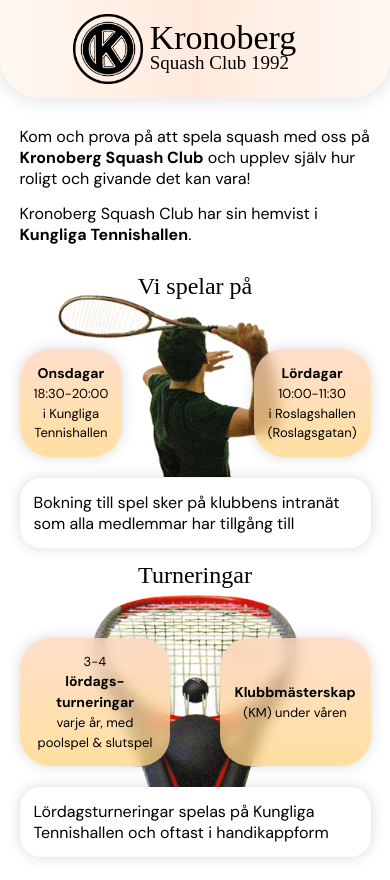
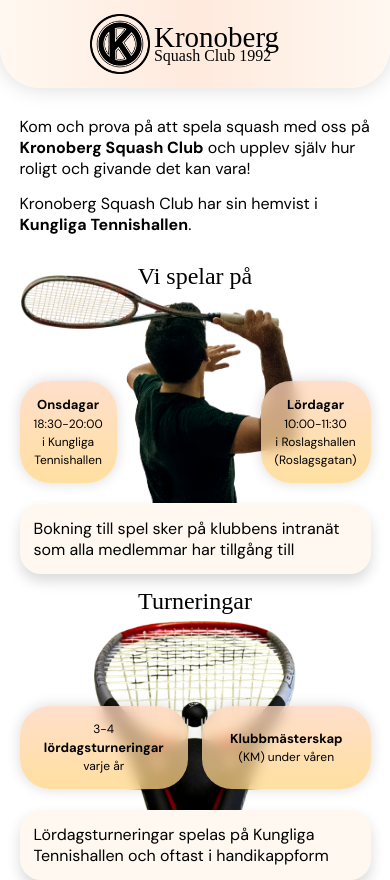
Before and after one commit to ArvidAlforn/arvidalforn.github.io, a plain HTML site: page index.html in a window 390 px wide. Shown: the top 880 px of the page. Drawn offline with Linux system fonts and the light colour scheme; a web font is replaced by a local one.

Commit message:
Add files via upload

```diff
--- a/index.html
+++ b/index.html
@@ -93,9 +93,9 @@
                                         <strong><span class="avoid-wrap">lördags</span>&shy;<span class="avoid-wrap">turneringar</span></strong>
                                     </span>
                                     <br class="line-break">
-                                    varje år, med poolspel
+                                    varje år<span class="desktop-only">, med poolspel
                                     <br class="line-break">
-                                    & slutspel
+                                    & slutspel</span>
                                 </p>
                             </div>
                             <div class="text-box">
--- a/style.css
+++ b/style.css
@@ -104,14 +104,14 @@ header .area-box{
 }
 
 .combo-mark h1{
-    margin-top: -7px;
+    margin-top: -5px;
     font-size: 34px;
     font-family: 'DM Serif Text';
     font-weight: 400;
     line-height: 1.25;
 }
 .combo-mark h2{
-    margin-top: -7px;
+    margin-top: -10px;
     font-size: 19px;
     font-weight: 400;
     font-family: 'DM Serif Text';
@@ -330,6 +330,28 @@ span{
     .line-break{
         display: none;
     }
+    .logo{
+        width: 60px;
+        height: 100%;
+    }
+
+    .combo-mark{
+        gap: 4px;
+    }
+
+    .combo-mark h1{
+        margin-top: -4px;
+        font-size: 29px;
+        font-family: 'DM Serif Text';
+        font-weight: 400;
+        line-height: 1.25;
+    }
+    .combo-mark h2{
+        margin-top: -9px;
+        font-size: 16px;
+        font-weight: 400;
+        font-family: 'DM Serif Text';
+    }
 
     header ul li a, .line{
         display: none;
@@ -380,9 +402,15 @@ span{
         background-color: transparent;
         box-shadow: inset 0 0 0 0;
     }
+    .left .area-box{
+        background-image: url(images/squash-player-hd-denoised.png);
+    }
+    .right .area-box{
+        background-image: url(images/squash-racket-hd.png);
+    }
     #information-wrapper .left .area-box{
-        background-position: bottom right 70%;
-        background-size: auto 90%;
+        background-position: bottom center;
+        background-size: auto 95%;
     }
     .background-blur{
         backdrop-filter: blur(0);
@@ -392,7 +420,7 @@ span{
         align-items: space-between;
         width: 100%;
         height: 100%;
-        gap: 49px;
+        gap: 91px;
     }
     #information-wrapper .row{
         width: 100%;
@@ -408,39 +436,44 @@ span{
         line-height: 1.5;
         flex: 1;
     }
+    .text-box p{
+        font-size: 12px;
+    }
+    .text-box strong{
+        font-size: 13px;
+    }
     .left .text, .right .text{
         width: 90vw;
         text-align: left;
         padding: 14px;
-        box-shadow: 0 0 14px 0 rgb(0, 0, 0, 0.15);
+        box-shadow: 0 7px 14px 0 rgb(0, 0, 0, 0.15);
         border-radius: 21px;
         box-sizing: border-box;
+        background-color: #FFF8F1;
     }
     .left .text-box{
         max-width: fit-content;
     }
     .right .text-box{
-        max-width: 35%;
+        max-width: 40%;
     }
     #information-wrapper .text-box{
         flex: 1;
     }
 
-    #pricing .area-box, #contact .area-box, #pitch .area-box{
+    #pricing .area-box, #contact .area-box{
         width: 95vw;
     }
 
     #pitch .area-box{
+        width: 100vw;
         box-shadow: 0 0 14px 0 rgb(0, 0, 0, 0.15);
-        background: url(images/squash-racket-and-ball.png);
+        background: url(images/squash-racket-and-ball-sat.png);
         background-position: top 50vw right 50.25%;
         background-size: 400%;
         background-repeat: no-repeat;
+        background-color: #FFF8F1;
     }
-
-    /* .text-box strong{
-        font-size: 13px;
-    } */
 
     #pitch .text-box{
         text-align: left;
```
Also changed, not shown: images/squash-player-hd-denoised.png (added), images/squash-player-hd.png (added), images/squash-racket-and-ball-sat.png (added), images/squash-racket-hd.png (added).
